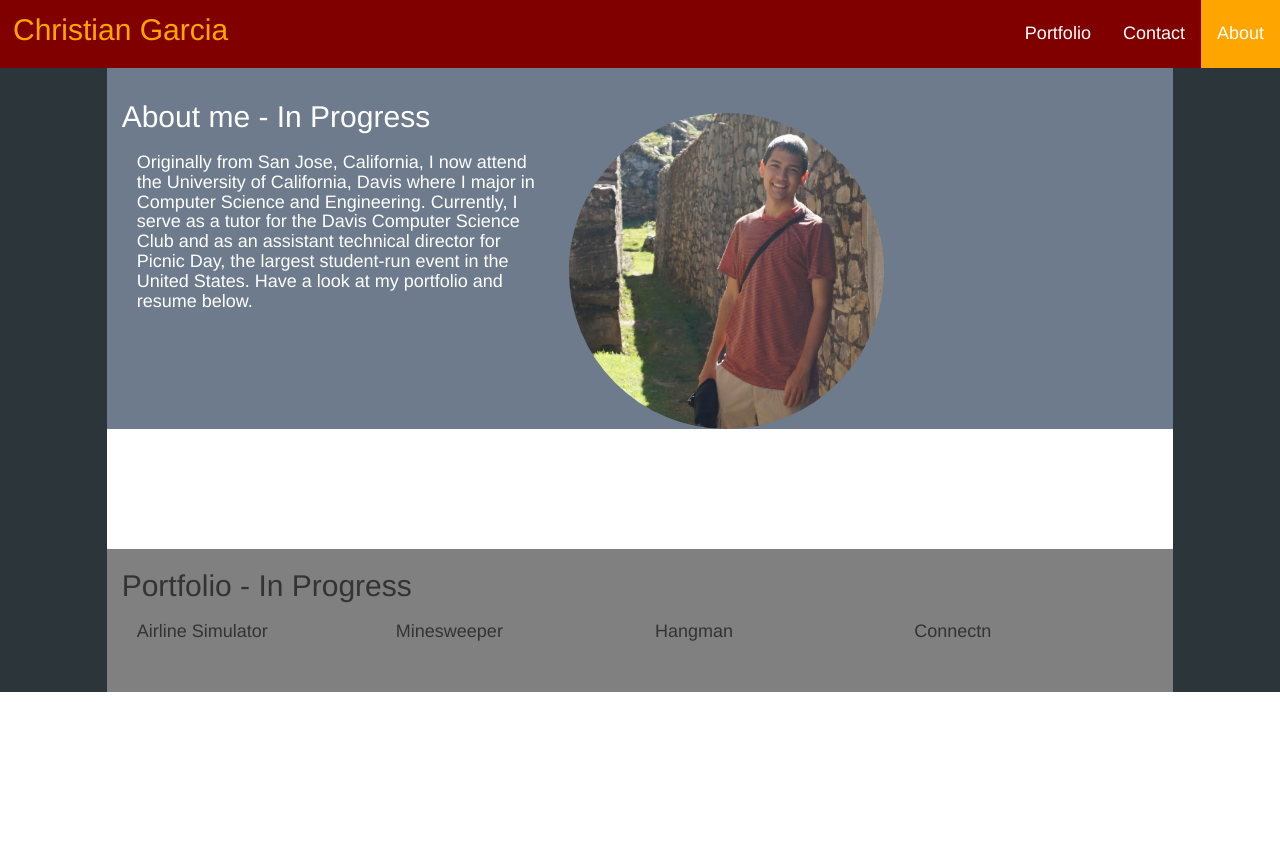
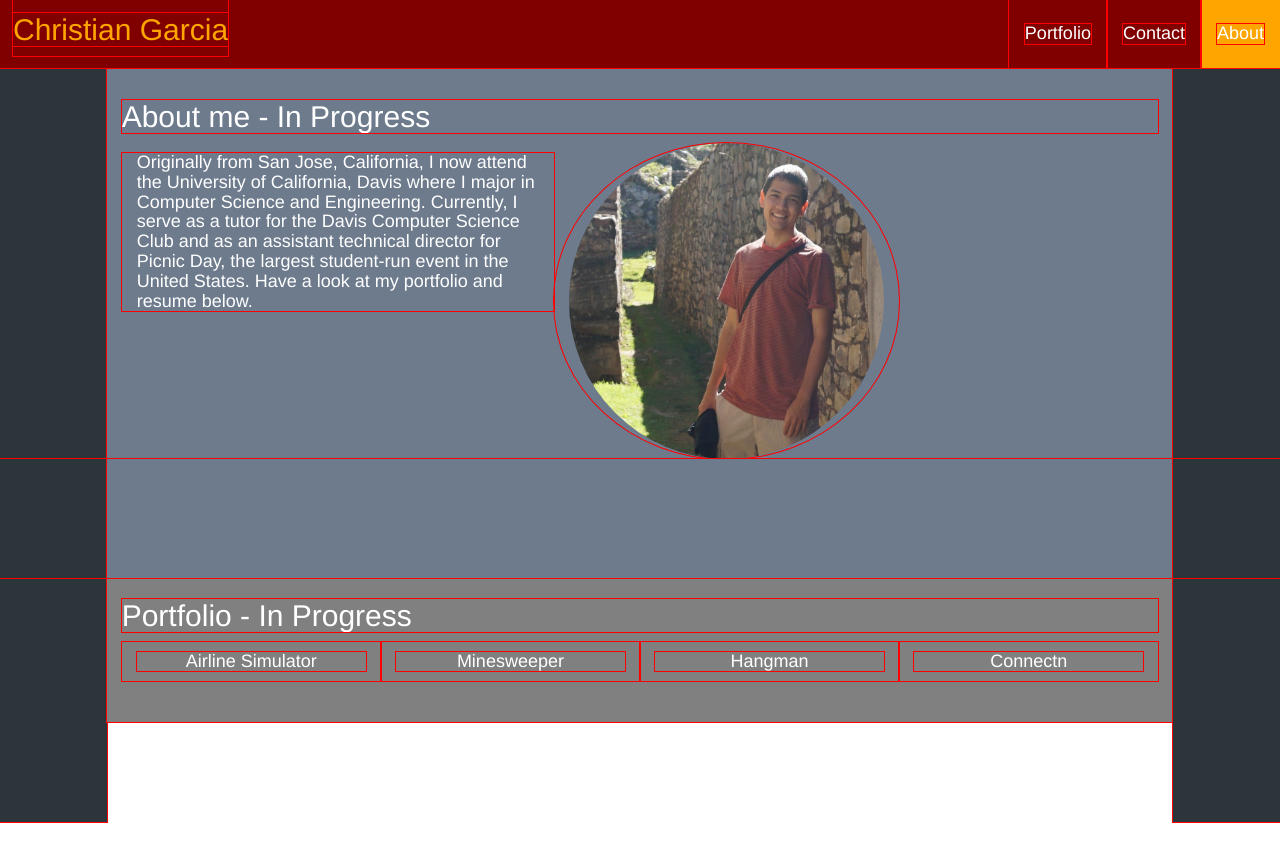
Before and after one commit to KitanGarcia/KitanGarcia.github.io, a Jekyll site: the page index.html, which Jekyll copies as it is, in a window 1280 px wide. Shown: the top 862 px of the page. Built offline with Jekyll 4.4.1, drawn with Linux system fonts in a browser that asks for light colours.

Commit message:
Update main.css

```diff
--- a/css/main.css
+++ b/css/main.css
@@ -1,6 +1,7 @@
-/**
+*
 {
   outline: 1px solid red !important;
+  box-sizing: border-box;
 }
 
 *
@@ -9,7 +10,14 @@
   -moz-box-sizing: border-box;
   -ms-box-sizing: border-box;
   box-sizing: border-box;
-}*/
+}
+
+.container-fluid
+{
+  display: block;
+  height: 100%;
+
+}
 
 .name
 {
@@ -22,23 +30,23 @@
 .row
 {
   display: flex;
-  height = 100%;
 }
 
 .left
 {
-  background-color: #2C3539;/*Fix the side #25383C background*/
+  background-color: #2C3539;
   flex: 1;
-  position: absolute;
+  min-height: 100%;
   float: left;
+  margin-bottom: -100px;
 }
 
 .right
 {
-  background-color: #2C3539;/*Fix the side #4d1a00 background*/
+  background-color: #2C3539;
   flex: 1;
-  position: absolute;
   float: right;
+  margin-bottom: -100px;
 }
 
 ul
@@ -98,7 +106,6 @@ li a:link
 {
   position: relative;
   background-color: #6D7B8D;
- /* width: 70%;*/
 }
 
 .abouttext
@@ -110,12 +117,29 @@ li a:link
 .imgme
 {
   border-radius: 100%;
-  margin-top: -30px;
+  margin-top: 0px;
+}
+
+.filler1
+{
+  background-color: #6D7B8D;
 }
 
 .portfolio
 {
   position: relative;
   background-color: grey;
- /* width: 70%;*/
 }
+
+.portfoliotext
+{
+  color: white;
+  opacity: 1;
+}
+
+.projects
+{
+  color: white;
+  opacity: 1;
+  text-align: center;
+}
```
